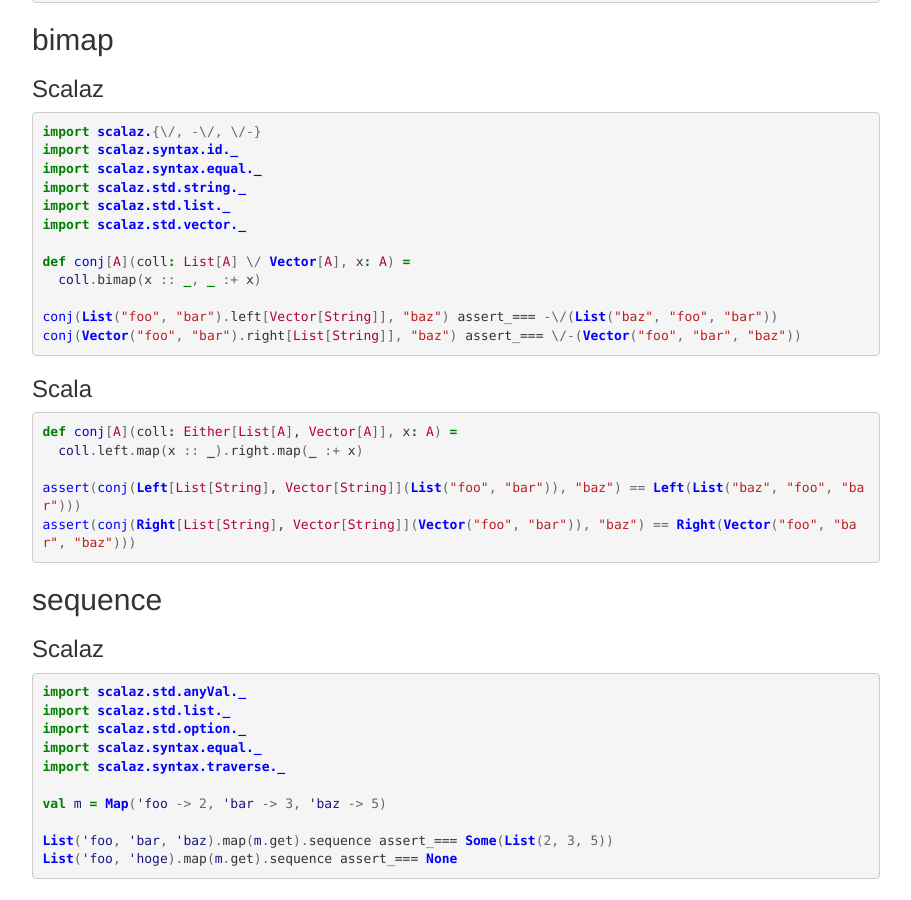
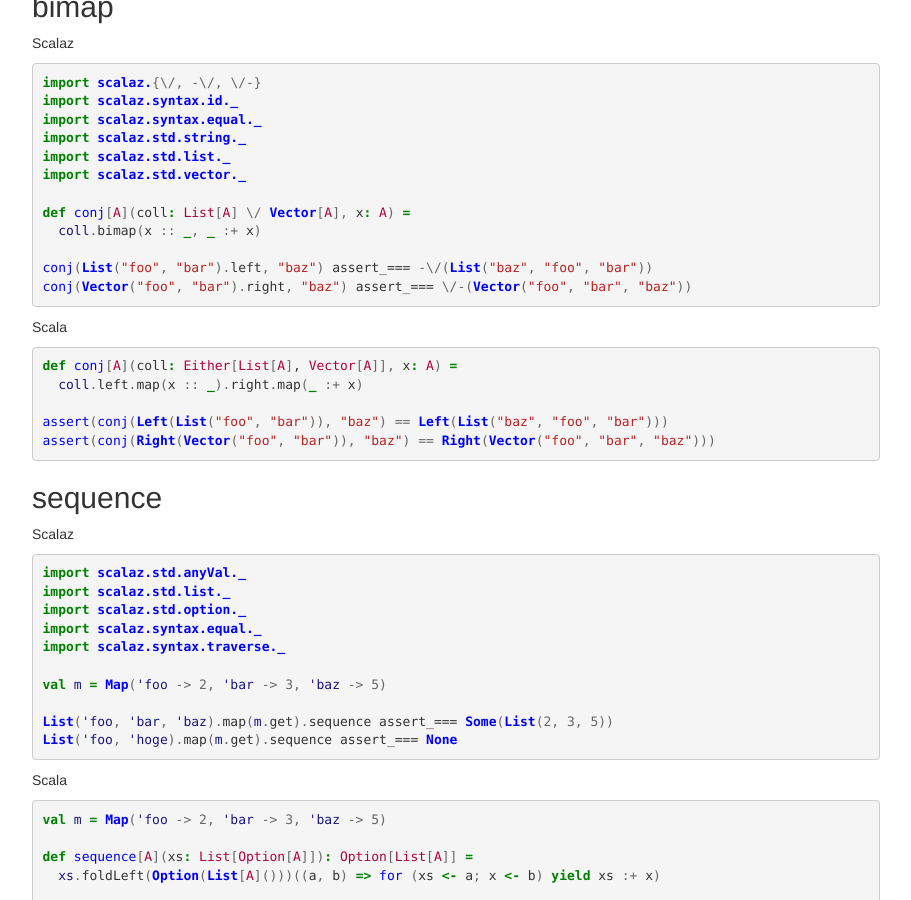
Before and after one commit to halcat0x15a/programming, a Jekyll site: the page built from scala_for_scalaz_programmers.md, in a window 1280 px wide and 900 px high, scrolled down 907 px. Shown: the whole window, without its empty margins (38-949 px from the left). Built offline with Jekyll 4.4.1, drawn with Linux system fonts in a browser that asks for light colours; nearby versions of some CDN libraries; Markdown is read by kramdown in place of the engine named in the settings; comment, search, counter and statistics services are not loaded; some of the changed text lies outside the part shown.

Commit message:
add menu

````diff
--- a/_layouts/default.html
+++ b/_layouts/default.html
@@ -19,6 +19,7 @@
                 Scala
                 <ul class="nav">
 	          <li><a href="scalaz_stream.html">scalaz-stream</a></li>
+	          <li><a href="scala_for_scalaz_programmers.html">Scala for Scalaz programmers</a></li>
 	          <li><a href="continuations.html">Continuations and for-comprehension</a></li>
 	        </ul>
               </li>
--- a/scala_for_scalaz_programmers.md
+++ b/scala_for_scalaz_programmers.md
@@ -9,7 +9,7 @@
 
 ## unfold
 
-### Scalaz
+Scalaz
 
 ```scala
 import scala.language.postfixOps
@@ -34,7 +34,7 @@
 chop8(1 to 20 toList).toList assert_=== List(List(1, 2, 3, 4, 5, 6, 7, 8), List(9, 10, 11, 12, 13, 14, 15, 16), List(17, 18, 19, 20))
 ```
 
-### Scala
+Scala
 
 ```scala
 import scala.language.postfixOps
@@ -51,7 +51,7 @@
 
 ## bimap
 
-### Scalaz
+Scalaz
 
 ```scala
 import scalaz.{\/, -\/, \/-}
@@ -64,23 +64,23 @@
 def conj[A](coll: List[A] \/ Vector[A], x: A) =
   coll.bimap(x :: _, _ :+ x)
 
-conj(List("foo", "bar").left[Vector[String]], "baz") assert_=== -\/(List("baz", "foo", "bar"))
-conj(Vector("foo", "bar").right[List[String]], "baz") assert_=== \/-(Vector("foo", "bar", "baz"))
+conj(List("foo", "bar").left, "baz") assert_=== -\/(List("baz", "foo", "bar"))
+conj(Vector("foo", "bar").right, "baz") assert_=== \/-(Vector("foo", "bar", "baz"))
 ```
 
-### Scala
+Scala
 
 ```scala
 def conj[A](coll: Either[List[A], Vector[A]], x: A) =
   coll.left.map(x :: _).right.map(_ :+ x)
 
-assert(conj(Left[List[String], Vector[String]](List("foo", "bar")), "baz") == Left(List("baz", "foo", "bar")))
-assert(conj(Right[List[String], Vector[String]](Vector("foo", "bar")), "baz") == Right(Vector("foo", "bar", "baz")))
+assert(conj(Left(List("foo", "bar")), "baz") == Left(List("baz", "foo", "bar")))
+assert(conj(Right(Vector("foo", "bar")), "baz") == Right(Vector("foo", "bar", "baz")))
 ```
 
 ## sequence
 
-### Scalaz
+Scalaz
 
 ```scala
 import scalaz.std.anyVal._
@@ -95,7 +95,7 @@
 List('foo, 'hoge).map(m.get).sequence assert_=== None
 ```
 
-### Scala
+Scala
 
 ```scala
 val m = Map('foo -> 2, 'bar -> 3, 'baz -> 5)
@@ -109,7 +109,7 @@
 
 ## MapMonoid
 
-### Scalaz
+Scalaz
 
 ```scala
 import scalaz.std.anyVal._
@@ -121,7 +121,7 @@
 assert(m == Map('foo -> 16, 'bar -> 7, 'baz -> 13))
 ```
 
-### Scala
+Scala
 
 ```scala
 val m = Map('foo -> 5, 'bar -> 7).foldLeft(Map('foo -> 11, 'baz -> 13)) {
````
